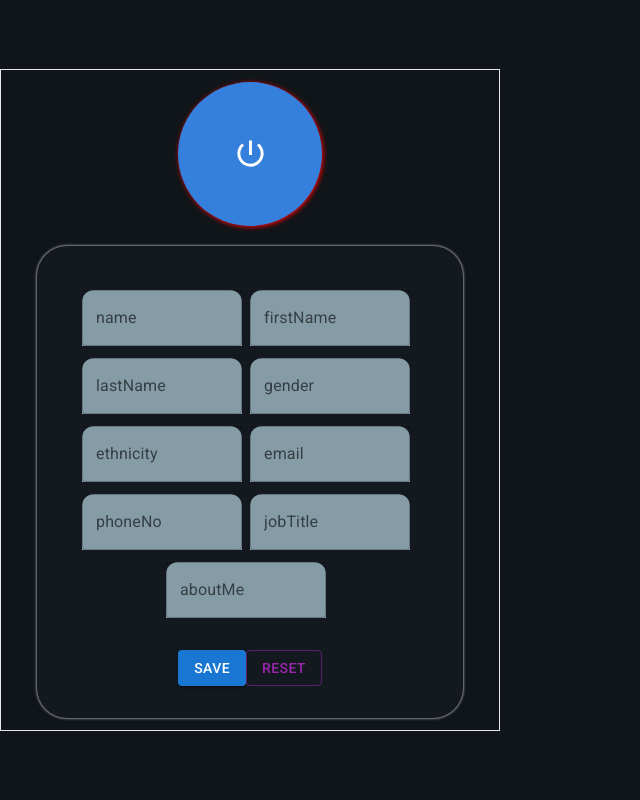
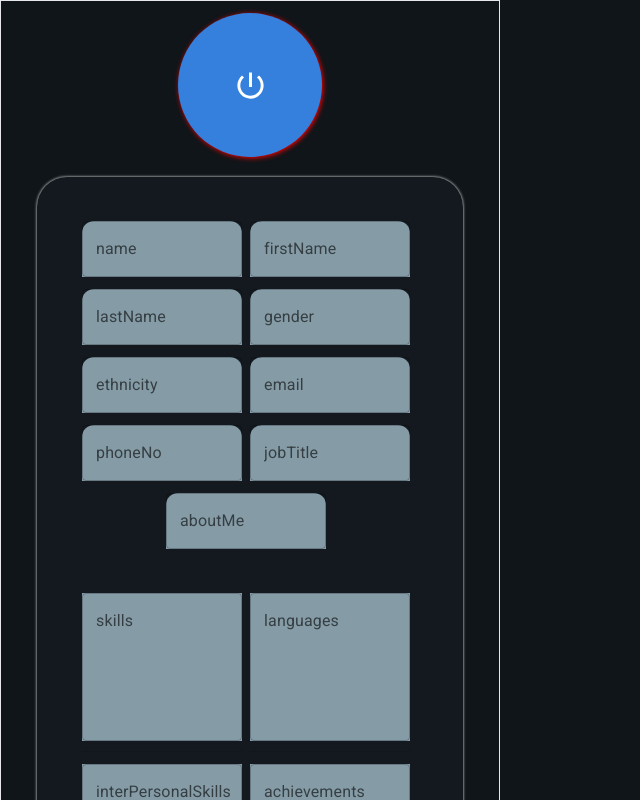
Before and after one commit to Batty-sk/Fill-My-Resume, a React (Vite) app: page / in a window 1280 px wide. Shown: the top 800 px of the page, without its empty margins (0-640 px from the left). Built offline with nearby package versions, Linux system fonts and the light colour scheme.

Commit message:
fronted done

```diff
--- a/src/Form.tsx
+++ b/src/Form.tsx
@@ -1,15 +1,15 @@
-import React, {useState } from "react";
+import React, {useState ,useEffect} from "react";
 import Button from "@mui/material/Button";
 import TextField from "@mui/material/TextField";
-/*
+
 import Chip from "@mui/material/Chip";
-import { Divider } from "@mui/material"; */
+import { Divider } from "@mui/material";
 
-/* type multivaluesObject = {
+type multivaluesObject = {
   value: string;
-  chips:any;
+  chips:any[];
 };
-type multivalues = multivaluesObject; */
+type multivalues = multivaluesObject;
 type singlevalues = string ;
 
 
@@ -30,18 +30,19 @@ const Form: React.FC = () => {
   ,{label:'email',stateName:email,dispatcher:setEmail},{label:'phoneNo',stateName:phoneNo,dispatcher:setPhoneNo},
   {label:'jobTitle',stateName:jobTitle,dispatcher:setJobTitle},{label:'aboutMe',stateName:aboutMe,dispatcher:setAboutMe}]
 
-  /* const [skills, setSkills] = useState<multivalues>({ value: "", chips: JSON.parse(localStorage.getItem('skills') || '')});
-   const [languages, setLanguages] = useState<multivalues>({ value: "", chips: JSON.parse(localStorage.getItem('languages') ||'')  });
-  const [interPersonalSkills, setInterPersonalSkills] = useState<multivalues>({ value: "", chips: JSON.parse(localStorage.getItem('interPersonalSkills') ||'' ) });
-  const [achivements,setAchivements]=useState<multivalues>({value:'',chips:JSON.parse(localStorage.getItem('achivements')||'')})
-  const [hobbies, setHobbies] = useState<multivalues>({ value: "", chips: JSON.parse(localStorage.getItem("hobbies") || "")});
-  const [address, setAddress] = useState<multivalues>({ value: "", chips: JSON.parse(localStorage.getItem("address") || "") });
-  const [workexperience, setWorkexperience] = useState<multivalues>({ value: "", chips:JSON.parse(localStorage.getItem("workexperience") || "")});
-  const [education, setEducation] = useState<multivalues>({ value: "", chips: JSON.parse(localStorage.getItem("education") || "")});
-  const [projects, setProjects] = useState<multivalues>({ value: "", chips: JSON.parse(localStorage.getItem("projects") || "" )});
-  const [socialMediaLinks, setSocialMediaLinks] = useState<multivalues>({ value: "", chips: JSON.parse(localStorage.getItem("socialMediaLinks") || "")});
-  const [whyDoWeHireYou, setWhyDoWeHireYou] = useState<multivalues>({ value: "", chips: JSON.parse(localStorage.getItem("whyDoWeHireYou") || "")});
+  const [skills, setSkills] = useState<multivalues>({ value: "", chips: []})
+   const [languages, setLanguages] = useState<multivalues>({ value: "", chips:[]  });
+  const [interPersonalSkills, setInterPersonalSkills] = useState<multivalues>({ value: "", chips:[] });
+  const [achivements,setAchivements]=useState<multivalues>({value:"",chips:[]})
+  const [hobbies, setHobbies] = useState<multivalues>({ value: "", chips:[]});
+  const [address, setAddress] = useState<multivalues>({ value: "", chips: []});
+  const [workexperience, setWorkexperience] = useState<multivalues>({ value: "", chips:[]});
+  const [education, setEducation] = useState<multivalues>({ value: "", chips:[]});
+  const [projects, setProjects] = useState<multivalues>({ value: "", chips: [] });
+  const [socialMediaLinks, setSocialMediaLinks] = useState<multivalues>({ value: "", chips: []});
+  const [whyDoWeHireYou, setWhyDoWeHireYou] = useState<multivalues>({ value: "", chips: []});
   const multiValuesArray = [
+
     { label: 'skills', state: skills, dispatcher: setSkills },
     { label: 'languages', state: languages, dispatcher: setLanguages },
     { label: 'interPersonalSkills', state: interPersonalSkills, dispatcher: setInterPersonalSkills },
@@ -53,7 +54,27 @@ const Form: React.FC = () => {
     { label: 'projects', state: projects, dispatcher: setProjects },
     { label: 'socialMediaLinks', state: socialMediaLinks, dispatcher: setSocialMediaLinks },
     { label: 'whyDoWeHireYou', state: whyDoWeHireYou, dispatcher: setWhyDoWeHireYou }
-  ];  */
+  ];
+
+  useEffect(() => {
+
+
+                multiValuesArray.map((item)=>{
+
+                const skillsString = localStorage.getItem(item.label);
+
+                  try {
+                    const skillsData = skillsString ? JSON.parse(skillsString) : [];
+                    item.dispatcher({value:'',chips:skillsData})
+                  } catch (error) {
+
+                          item.dispatcher({value:'',chips:[]})
+                  }
+                }
+                )
+
+  }, [])
+
   // we need to parse it
   //let next = 0;
 
@@ -68,35 +89,50 @@ const Form: React.FC = () => {
  /*  const [inputValue, setInputValue] = useState<string>("");
   const [chips, setChips] = useState<string[]>([]); */
 
-/*   const handleKeyPress = (event: any) => {
+
+
+
+  const handleKeyPress = (event: any,index:number) => {
+
     if (event.key === "Enter" && event.target.value.trim() !== "") {
-      setChips([...chips, event.target.value.trim()]);
-      setInputValue("");
+       multiValuesArray[index].dispatcher({value:'',chips:[ ...multiValuesArray[index].state.chips,event.target.value.trim()]})
     }
-  }; */
-/*
+  };
 
- */
+
   const handleOnchange = (value: string,index:number,) => {
     singleArray[index].dispatcher(value)
 
   };
- /*   const handleOnMultiChange=(value:string,index:number)=>{
+   const handleOnMultiChange=(value:string,index:number)=>{
 
     const chips = multiValuesArray[index].state.chips
     multiValuesArray[index].dispatcher({value:value,chips:[...chips]})
 
-  }  */
+  }
 
   const handleSubmit=()=>{
 
     singleArray.map(x=>{
       localStorage.setItem(x.label,x.stateName)
     })
-/*     multiValuesArray.map(x=>{
+    multiValuesArray.map(x=>{
       localStorage.setItem(x.label,JSON.stringify(x.state.chips))
-    }) */
+    })
 
+    console.log('saved to the local storage...')
+
+  }
+
+  const handleReset=()=>{
+    singleArray.map(x=>{
+      x.dispatcher('')
+    })
+    multiValuesArray.map(x=>{
+      x.dispatcher({value:'',chips:[]})
+    })
+
+    console.log('reset completed!')
   }
   return (
     <div className="p-8">
@@ -120,7 +156,6 @@ const Form: React.FC = () => {
                     return <div key={stateInfo.label} className="mt-3 w-40 me-2" >
                 <TextField
                   label={stateInfo.label}
-
                   placeholder={`Enter Your ${stateInfo.label}`}
                   value={stateInfo.stateName}
                   color="info"
@@ -133,36 +168,40 @@ const Form: React.FC = () => {
           }    )}
           </div>
 
-      {/*     {multiValuesArray.map((stateInfo,index)=>{
+          <div className="w-[100%] flex flex-wrap justify-center mb-8">
+          {multiValuesArray.map((stateInfo,index)=>{
 
-            return<div key={stateInfo.label}>
+            return<div key={stateInfo.label} className="mt-3 w-40 me-2">
                <TextField
                     label={stateInfo.label}
                     placeholder={`Enter ${stateInfo.label}`}
-                    value={stateInfo.state}
+                    value={stateInfo.state.value}
                     color="success"
-                    multiline
+                    multiline={true}
+                    rows={5}
                     className="w-[100%]"
+                    sx={{background:'#859ca7',width:'100%'}}
+
                     onChange={(x)=>
                       handleOnMultiChange(x.currentTarget.value,index)
                     }
-                    onKeyPress={handleKeyPress}
+                     onKeyPress={(event)=>{handleKeyPress(event,index)}}
                   />
                   <div style={{ marginTop: 10 }}>
-                    {chips.map((chip, index) => (
+                    {stateInfo.state?.chips?.map((chip, index) => (
                       <Chip
                         key={index}
                         label={chip}
-                        onDelete={handleChipDelete(chip)}
-                        style={{ marginRight: 5 }}
+                          style={{ marginRight: 5 }}
                       />
                     ))}
                   </div>
-                  <Divider />/
+                  <Divider />
             </div>
           }
           )}
- */}
+          </div>
+
  <div className="flex justify-evenly">
         <Button variant="contained" color="primary" onClick={handleSubmit}>
           Save
--- a/src/index.css
+++ b/src/index.css
@@ -49,11 +49,20 @@ button:focus,
 button:focus-visible {
   outline: 4px auto -webkit-focus-ring-color;
 }
-::-webkit-scrollbar{
-  background-color:rgb(201, 219, 251);
+
+::-webkit-scrollbar {
+  width: 12px;
 }
-::-webkit-scrollbar-thumb{
-  background-color: rgb(131, 198, 207);
 
-  border-radius: 30px;
+::-webkit-scrollbar-track {
+  background-color: #f1f1f1;
 }
+
+::-webkit-scrollbar-thumb {
+  background-color: #888;
+  border-radius: 6px;
+}
+
+::-webkit-scrollbar-thumb:hover {
+  background-color: #555;
+}
```
